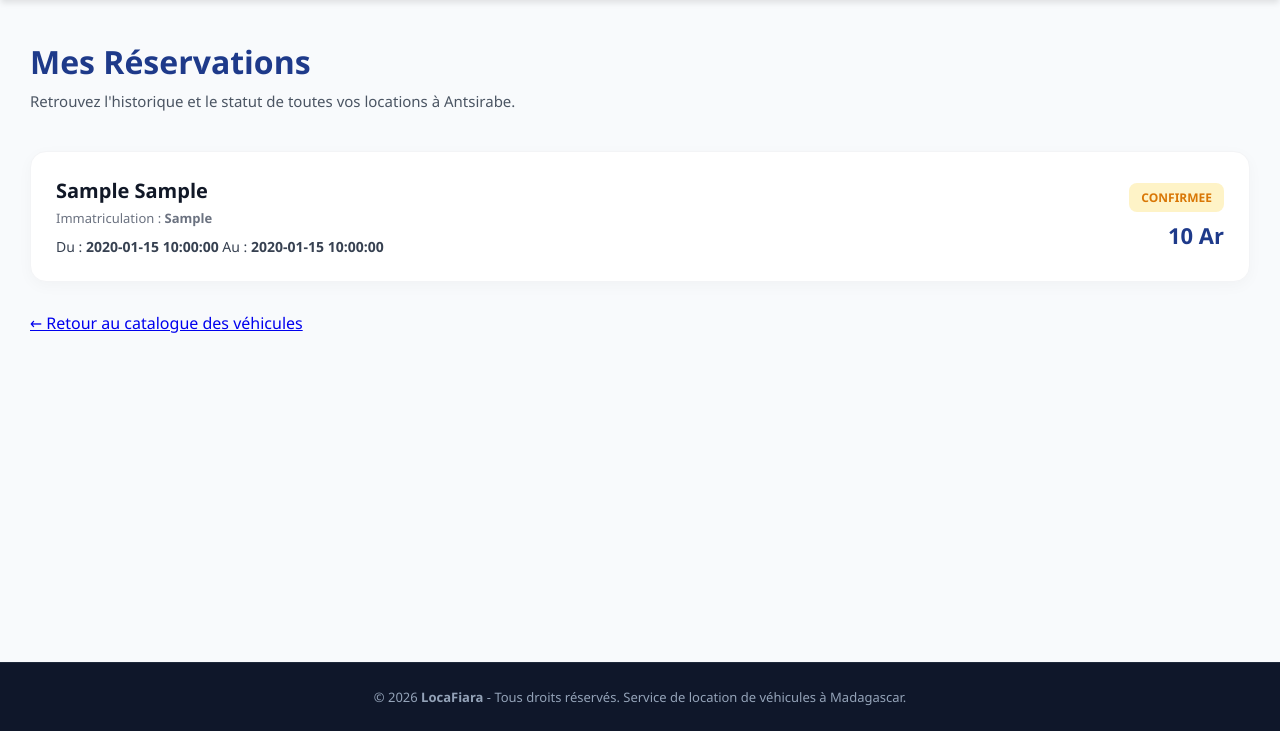
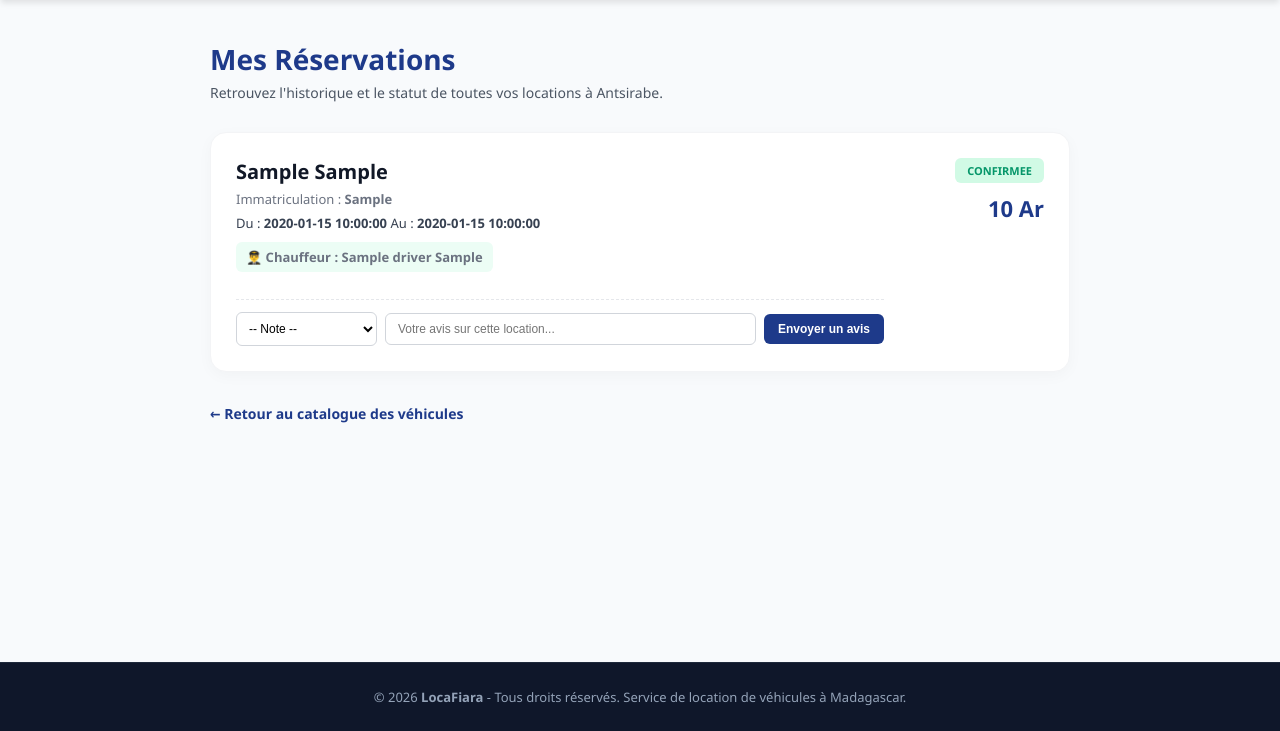
Before and after one commit to yowane-hub/LocaFiara, a PHP site: page /mes_reservations.php in a window 1280 px wide. Shown: the part 69-800 px from the top of the page. Run offline with PHP 8.4, Linux system fonts and the light colour scheme; the visitor is signed in with stand-in values (Sample User, id 1); tables that the repository leaves empty or names only in its code hold one stand-in row (values such as "Sample post").

Commit message:
mise en place du review sur des reservations qui sont confirmées

```diff
--- a/admin_dashboard.php
+++ b/admin_dashboard.php
@@ -125,7 +125,7 @@ $chiffre_affaires = array_sum(array_column($toutes_reservations, 'montant_total'
                         </p>
 
                         <?php if (!empty($res['driver_nom'])): ?>
-                            <p style="font-size: 13px; color: #1e3a8a; margin-top: 5px;">
+                            <p style="font-size: 13px; color: #6b7280; margin-top: 5px;">
                                 👨‍✈️ Chauffeur assigné : <strong><?= htmlspecialchars($res['driver_nom'] . ' ' . $res['driver_prenom']); ?></strong>
                             </p>
                         <?php else: ?>
--- a/assets/css/mes_reservation.css
+++ b/assets/css/mes_reservation.css
@@ -1,133 +1,239 @@
+/* ========================================================================
+   Style de la page "Mes Réservations" (mes_reservations.css)
+   ======================================================================== */
 
-/* Style de la page "Mes Réservations"*/
-
-
-.res-header {
-    margin-bottom: 40px;
+.reservations-main {
+    max-width: 900px;
+    margin: 40px auto;
+    padding: 0 20px;
+    font-family: 'Segoe UI', Tahoma, Geneva, Verdana, sans-serif;
 }
 
-.res-header h1 {
-    font-size: 32px;
+.reservations-header {
+    margin-bottom: 30px;
+}
+
+.reservations-header h1 {
+    font-size: 28px;
     font-weight: 800;
     color: #1e3a8a;
-    margin: 0 0 8px 0;
+    margin: 0 0 5px 0;
 }
 
-.res-header p {
-    font-size: 15px;
+.reservations-header p {
     color: #4b5563;
+    font-size: 14px;
     margin: 0;
 }
 
-/* Grille pour afficher les réservations sous forme de cartes */
-.reservations-grid {
-    display: grid;
-    grid-template-columns: repeat(auto-fill, minmax(350px, 1fr));
-    gap: 25px;
+/* État vide (aucune réservation) */
+.empty-reservations {
+    background: #ffffff;
+    padding: 30px;
+    border-radius: 16px;
+    text-align: center;
+    border: 1px solid #e5e7eb;
 }
 
-/* Carte de réservation individuelle */
-.reservation-card {
-    background: #ffffff;
-    border-radius: 20px;
-    box-shadow: 0 10px 25px rgba(0, 0, 0, 0.05);
-    border: 1px solid #f3f4f6;
-    padding: 25px;
-    display: flex;
-    flex-direction: column;
-    justify-content: space-between;
-}
-
-.reservation-top {
-    display: flex;
-    justify-content: space-between;
-    align-items: flex-start;
-    margin-bottom: 15px;
-    border-bottom: 1px solid #f3f4f6;
-    padding-bottom: 15px;
-}
-
-.car-name {
-    font-size: 18px;
-    font-weight: 700;
-    color: #111827;
-    margin: 0 0 4px 0;
-}
-
-.reservation-dates {
-    font-size: 14px;
-    color: #4b5563;
-    margin-bottom: 15px;
-}
-
-.reservation-details {
-    font-size: 13px;
+.empty-reservations p {
     color: #6b7280;
-    margin-bottom: 20px;
-    line-height: 1.6;
-}
-
-/* Badge de statut (ex: en attente, confirmée) */
-.badge-status {
-    display: inline-block;
-    font-size: 11px;
-    font-weight: 700;
-    text-transform: uppercase;
-    padding: 6px 12px;
-    border-radius: 20px;
-}
-
-/* Badge pour le statut en attente (Orange) */
-.badge-attente {
-    background: #fef3c7;
-    color: #d97706;
-}
-
-/* Badge pour le statut confirmé (Vert) */
-.badge-confirmee {
-    background: #d1fae5;
-    color: #065f46;
-}
-
-.badge-annulee {
-    background: #fee2e2;
-    color: #dc2626;
-}
-
-.price-tag {
-    font-size: 18px;
-    font-weight: 800;
-    color: #1e3a8a;
-}
-
-/* Message si aucune réservation n'existe */
-.no-reservations {
-    background: #ffffff;
-    border-radius: 20px;
-    padding: 40px;
-    text-align: center;
-    border: 1px solid #f3f4f6;
-    box-shadow: 0 10px 25px rgba(0, 0, 0, 0.05);
-}
-
-.no-reservations p {
-    color: #6b7280;
-    font-size: 15px;
+    font-size: 16px;
     margin-bottom: 20px;
 }
 
 .btn-primary {
-    background-color: #1e3a8a;
-    color: white;
-    padding: 12px 24px;
-    border-radius: 12px;
+    background: #1e3a8a;
+    color: #fff;
+    padding: 12px 20px;
+    border-radius: 8px;
     text-decoration: none;
     font-weight: 600;
-    font-size: 14px;
     display: inline-block;
     transition: background-color 0.2s ease;
 }
 
 .btn-primary:hover {
-    background-color: #1e40af;
+    background-color: #1d4ed8;
 }
+
+/* Liste et cartes de réservations */
+.reservations-list {
+    display: flex;
+    flex-direction: column;
+    gap: 20px;
+}
+
+.reservation-card {
+    background: #ffffff;
+    border-radius: 16px;
+    box-shadow: 0 4px 15px rgba(0, 0, 0, 0.03);
+    border: 1px solid #f3f4f6;
+    padding: 25px;
+    display: flex;
+    justify-content: space-between;
+    align-items: flex-start;
+    gap: 20px;
+}
+
+@media (max-width: 768px) {
+    .reservation-card {
+        flex-direction: column;
+    }
+}
+
+.reservation-info {
+    flex: 1;
+}
+
+.reservation-title {
+    font-size: 20px;
+    font-weight: 700;
+    color: #111827;
+    margin: 0 0 5px 0;
+}
+
+.reservation-plate {
+    font-size: 13px;
+    color: #6b7280;
+    margin: 0 0 6px 0;
+}
+
+.reservation-dates {
+    font-size: 13px;
+    color: #374151;
+    margin: 0 0 10px 0;
+}
+
+/* Badges Chauffeur */
+.driver-badge {
+    font-size: 13px;
+    color: #6b7280;
+    margin: 0 0 12px 0;
+    background: #ecfdf5;
+    padding: 6px 10px;
+    border-radius: 6px;
+    display: inline-block;
+    font-weight: 600;
+}
+
+.no-driver-badge {
+    font-size: 13px;
+    color: #6b7280;
+    margin: 0 0 12px 0;
+    background: #f3f4f6;
+    padding: 6px 10px;
+    border-radius: 6px;
+    display: inline-block;
+}
+
+/* Section Avis Client */
+.review-box {
+    margin-top: 15px;
+    border-top: 1px dashed #e5e7eb;
+    padding-top: 12px;
+}
+
+.review-form {
+    display: flex;
+    gap: 8px;
+    align-items: center;
+    flex-wrap: wrap;
+}
+
+.review-select {
+    padding: 8px;
+    border-radius: 6px;
+    border: 1px solid #d1d5db;
+    font-size: 12px;
+    background-color: #ffffff;
+    outline: none;
+}
+
+.review-input {
+    flex: 1;
+    min-width: 180px;
+    padding: 8px 12px;
+    border-radius: 6px;
+    border: 1px solid #d1d5db;
+    font-size: 12px;
+    outline: none;
+}
+
+.review-input:focus,
+.review-select:focus {
+    border-color: #1e3a8a;
+}
+
+.review-btn {
+    background: #1e3a8a;
+    color: white;
+    border: none;
+    padding: 8px 14px;
+    border-radius: 6px;
+    font-weight: 600;
+    cursor: pointer;
+    font-size: 12px;
+    transition: background-color 0.2s ease;
+}
+
+.review-btn:hover {
+    background-color: #1d4ed8;
+}
+
+/* Colonne de droite (Statut et Prix) */
+.reservation-meta {
+    text-align: right;
+    display: flex;
+    flex-direction: column;
+    align-items: flex-end;
+    gap: 10px;
+    min-width: 140px;
+}
+
+.status-badge {
+    display: inline-block;
+    font-size: 11px;
+    font-weight: 700;
+    text-transform: uppercase;
+    padding: 5px 12px;
+    border-radius: 6px;
+}
+
+.status-en_attente {
+    background: #fef3c7;
+    color: #d97706;
+}
+
+.status-confirmee {
+    background: #d1fae5;
+    color: #059669;
+}
+
+.status-annulee {
+    background: #fee2e2;
+    color: #dc2626;
+}
+
+.reservation-price {
+    font-size: 22px;
+    font-weight: 800;
+    color: #1e3a8a;
+}
+
+/* Lien de retour */
+.back-link-container {
+    margin-top: 30px;
+}
+
+.back-link {
+    color: #1e3a8a;
+    text-decoration: none;
+    font-weight: 600;
+    font-size: 14px;
+    transition: color 0.2s ease;
+}
+
+.back-link:hover {
+    color: #1d4ed8;
+    text-decoration: underline;
+}
--- a/mes_reservations.php
+++ b/mes_reservations.php
@@ -1,80 +1,126 @@
 <?php
 /**
  * Fichier : mes_reservations.php
- * Rôle : Afficher l'historique des réservations de l'utilisateur connecté
- *        en utilisant son propre fichier de style dédié (mes_reservations.css).
+ * Rôle : Affiche l'historique et le statut des réservations de l'utilisateur connecté,
+ *        avec les détails du véhicule, le chauffeur assigné et la possibilité de laisser un avis.
  */
 
+// Démarrage de la session pour identifier l'utilisateur
 if (session_status() === PHP_SESSION_NONE) {
     session_start();
 }
 
+// Sécurité : Redirection vers la page de connexion si l'utilisateur n'est pas connecté
 if (!isset($_SESSION['user_id'])) {
     header("Location: login.php");
     exit();
 }
 
+// Inclusion du fichier de connexion à la base de données (PDO)
 require_once 'config/db.php';
-require_once 'includes/header.php';
-?>
 
-<!-- Liaison spécifique avec le fichier CSS de mes_reservations -->
-<link rel="stylesheet" href="assets/css/mes_reservation.css">
-
-<?php
 $user_id = $_SESSION['user_id'];
 
-// Récupération des réservations de l'utilisateur avec les informations des véhicules
-$sql = "SELECT r.*, v.marque, v.modele, v.immatriculation
+// Récupération des réservations de l'utilisateur connecté avec jointure sur les véhicules et les chauffeurs
+$sql = "SELECT r.*, v.marque, v.modele, v.immatriculation,
+               d.nom AS driver_nom, d.prenom AS driver_prenom
         FROM reservations r
         JOIN vehicles v ON r.vehicle_id = v.id
+        LEFT JOIN drivers d ON r.driver_id = d.id
         WHERE r.user_id = ?
         ORDER BY r.created_at DESC";
 
 $stmt = $pdo->prepare($sql);
 $stmt->execute([$user_id]);
-$reservations = $stmt->fetchAll();
+$reservations = $stmt->fetchAll(PDO::FETCH_ASSOC);
+
+// Inclusion de l'en-tête de la page
+require_once 'includes/header.php';
 ?>
 
-<main>
-    <!-- En-tête de la page -->
-    <div class="res-header">
+<!-- Inclusion de la feuille de style externe -->
+<link rel="stylesheet" href="assets/css/mes_reservation.css">
+
+<main class="reservations-main">
+    <div class="reservations-header">
         <h1>Mes Réservations</h1>
         <p>Retrouvez l'historique et le statut de toutes vos locations à Antsirabe.</p>
     </div>
 
     <?php if (empty($reservations)): ?>
-        <!-- Bloc affiché si aucune réservation n'existe -->
-        <div style="background: #ffffff; padding: 40px; border-radius: 16px; text-align: center; border: 1px solid #f3f4f6;">
-            <p style="color: #6b7280; font-size: 16px; margin-bottom: 20px;">Vous n'avez effectué aucune réservation pour le moment.</p>
-            <a href="index.php" class="btn-submit" style="display: inline-block; width: auto; padding: 12px 25px; text-decoration: none;">Louer un véhicule</a>
+        <!-- Message si aucune réservation n'est trouvée -->
+        <div class="empty-reservations">
+            <p>Vous n'avez pas encore effectué de réservation.</p>
+            <a href="index.php" class="btn-primary">Découvrir nos véhicules</a>
         </div>
     <?php else: ?>
-        <!-- Liste des cartes de réservation -->
-        <div style="display: flex; flex-direction: column; gap: 20px;">
+        <div class="reservations-list">
             <?php foreach ($reservations as $res): ?>
-                <div style="background: #ffffff; border-radius: 16px; padding: 25px; box-shadow: 0 4px 15px rgba(0,0,0,0.03); border: 1px solid #f3f4f6; display: flex; justify-content: space-between; align-items: center; flex-wrap: wrap; gap: 20px;">
+                <div class="reservation-card">
 
-                    <!-- Informations du véhicule et dates -->
-                    <div>
-                        <h3 style="font-size: 20px; font-weight: 700; color: #111827; margin: 0 0 5px 0;">
+                    <!-- Colonne gauche : Détails du véhicule, dates et chauffeur -->
+                    <div class="reservation-info">
+                        <h3 class="reservation-title">
                             <?= htmlspecialchars($res['marque'] . ' ' . $res['modele']); ?>
                         </h3>
-                        <p style="font-size: 13px; color: #6b7280; margin: 0 0 10px 0;">
+                        <p class="reservation-plate">
                             Immatriculation : <strong><?= htmlspecialchars($res['immatriculation']); ?></strong>
                         </p>
-                        <p style="font-size: 14px; color: #374151; margin: 0; font-weight: 500;">
-                            Du : <strong><?= htmlspecialchars($res['date_debut']); ?></strong>
-                            Au : <strong><?= htmlspecialchars($res['date_fin']); ?></strong>
+                        <p class="reservation-dates">
+                            Du : <strong><?= htmlspecialchars($res['date_debut']); ?></strong> Au : <strong><?= htmlspecialchars($res['date_fin']); ?></strong>
                         </p>
+
+                        <!-- Affichage du chauffeur assigné -->
+                        <?php if (!empty($res['driver_nom'])): ?>
+                            <div class="driver-badge">
+                                👨‍✈️ Chauffeur : <strong><?= htmlspecialchars($res['driver_nom'] . ' ' . $res['driver_prenom']); ?></strong>
+                            </div>
+                        <?php else: ?>
+                            <div class="no-driver-badge">
+                                🚗 Sans chauffeur
+                            </div>
+                        <?php endif; ?>
+
+                        <!-- Formulaire d'avis client (s'affiche uniquement si la réservation est confirmée) -->
+                        <?php if ($res['statut_reservation'] === 'confirmee'): ?>
+                            <div class="review-box">
+                                <form action="traitement_avis.php" method="POST" class="review-form">
+                                    <input type="hidden" name="reservation_id" value="<?= $res['id']; ?>">
+
+                                    <select name="note" required class="review-select">
+                                        <option value="">-- Note --</option>
+                                        <option value="5">⭐⭐⭐⭐⭐ (5/5)</option>
+                                        <option value="4">⭐⭐⭐⭐ (4/5)</option>
+                                        <option value="3">⭐⭐⭐ (3/5)</option>
+                                        <option value="2">⭐⭐ (2/5)</option>
+                                        <option value="1">⭐ (1/5)</option>
+                                    </select>
+
+                                    <input type="text" name="commentaire" placeholder="Votre avis sur cette location..." required class="review-input">
+
+                                    <button type="submit" class="review-btn">
+                                        Envoyer un avis
+                                    </button>
+                                </form>
+                            </div>
+                        <?php endif; ?>
                     </div>
 
-                    <!-- Statut et montant total -->
-                    <div style="text-align: right;">
-                        <span style="display: inline-block; padding: 6px 12px; font-size: 12px; font-weight: 700; background: #fef3c7; color: #d97706; border-radius: 8px; margin-bottom: 8px; text-transform: uppercase;">
+                    <!-- Colonne droite : Statut et Montant total -->
+                    <div class="reservation-meta">
+                        <?php
+                            // Attribution de la classe CSS selon le statut
+                            $statut_class = 'status-en_attente';
+                            if ($res['statut_reservation'] === 'confirmee') {
+                                $statut_class = 'status-confirmee';
+                            } elseif ($res['statut_reservation'] === 'annulee') {
+                                $statut_class = 'status-annulee';
+                            }
+                        ?>
+                        <span class="status-badge <?= $statut_class; ?>">
                             <?= htmlspecialchars($res['statut_reservation']); ?>
                         </span>
-                        <div style="font-size: 22px; font-weight: 800; color: #1e3a8a;">
+                        <div class="reservation-price">
                             <?= number_format($res['montant_total'], 0, ',', ' '); ?> Ar
                         </div>
                     </div>
@@ -84,12 +130,12 @@ $reservations = $stmt->fetchAll();
         </div>
     <?php endif; ?>
 
-    <!-- Lien de retour au catalogue -->
-    <div style="margin-top: 30px;">
+    <div class="back-link-container">
         <a href="index.php" class="back-link">← Retour au catalogue des véhicules</a>
     </div>
 </main>
 
 <?php
+// Inclusion du pied de page
 require_once 'includes/footer.php';
 ?>
```
